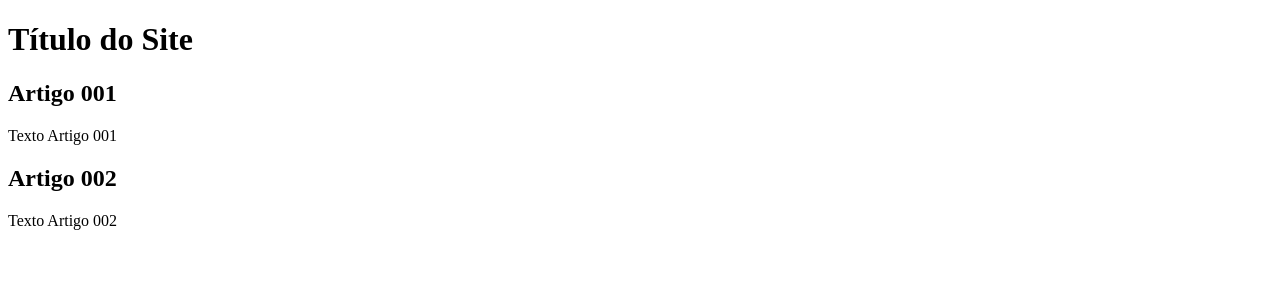
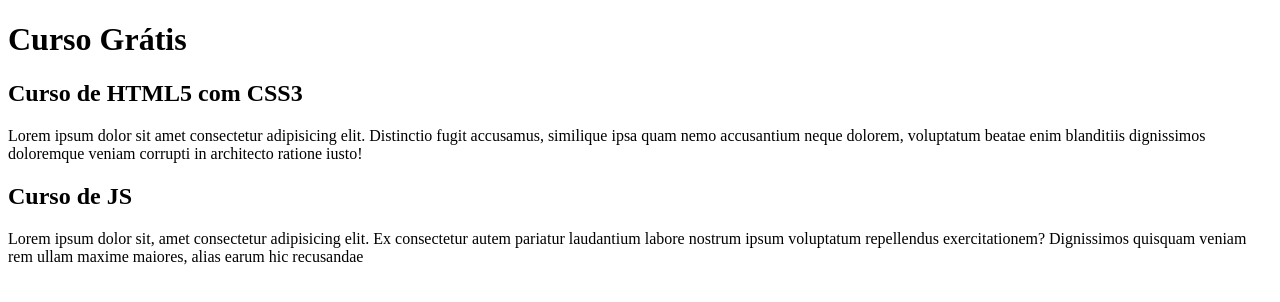
Before and after one commit to Maximos007/youtube-branch-test, a plain HTML site: page index.html in a window 1280 px wide. Drawn offline with Linux system fonts and the light colour scheme.

Commit message:
Comecei a escrever o conteúdo

```diff
--- a/index.html
+++ b/index.html
@@ -9,15 +9,15 @@
 <body>
   <main>
     <header>
-      <h1>Título do Site</h1>
+      <h1>Curso Grátis</h1>
     </header>
     <article>
-      <h2>Artigo 001</h2>
-      <p>Texto Artigo 001</p>
+      <h2>Curso de HTML5 com CSS3</h2>
+      <p>Lorem ipsum dolor sit amet consectetur adipisicing elit. Distinctio fugit accusamus, similique ipsa quam nemo accusantium neque dolorem, voluptatum beatae enim blanditiis dignissimos doloremque veniam corrupti in architecto ratione iusto!</p>
     </article>
     <article>
-      <h2>Artigo 002</h2>
-      <p>Texto Artigo 002</p>
+      <h2>Curso de JS</h2>
+      <p>Lorem ipsum dolor sit, amet consectetur adipisicing elit. Ex consectetur autem pariatur laudantium labore nostrum ipsum voluptatum repellendus exercitationem? Dignissimos quisquam veniam rem ullam maxime maiores, alias earum hic recusandae</p>
     </article>
   </main>
 </body>
```
